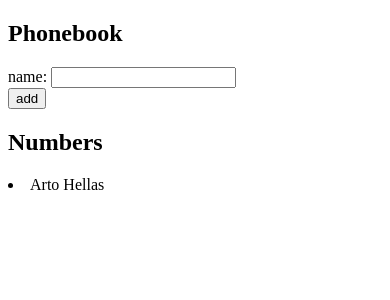
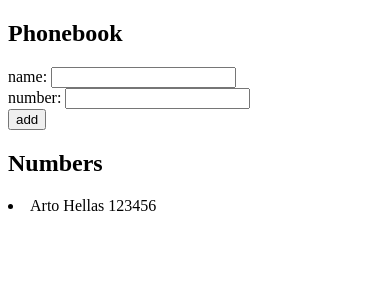
Before and after one commit to ShahSau/fullStack_HU, a React (Create React App) app in the folder part2/phonebook/: page / in a window 390 px wide. Shown: the top 300 px of the page. Built offline with nearby package versions, Linux system fonts and the light colour scheme.

Commit message:
2.8: The Phonebook Step3

```diff
--- a/part2/phonebook/src/App.js
+++ b/part2/phonebook/src/App.js
@@ -2,26 +2,36 @@ import React, { useState } from "react";
 import Person from "./components/Person";
 
 const App = () => {
-  const [persons, setPersons] = useState([{ name: "Arto Hellas" }]);
+  const [persons, setPersons] = useState([{ name: "Arto Hellas", number: 123456 }]);
   const [newName, setNewName] = useState("");
+  const [newNumber, setnewNumber] = useState("");
 
   const name_array = persons.map((person) => person.name);
+
   const handleNewName = (event) => {
-    setNewName(event.target.value);
+    // setNewName(event.target.value);
     if (name_array.includes(event.target.value)) {
       alert(`${event.target.value} is already added to phonebook`);
       setNewName("");
+      setnewNumber("")
     } else {
       setNewName(event.target.value);
     }
   };
+
+  const handleNewNumber = (event) => {
+    setnewNumber(event.target.value);
+  };
+
   const addName = (event) => {
     event.preventDefault();
     const newObj = {
       name: newName,
+      number:newNumber,
     };
     setPersons(persons.concat(newObj));
     setNewName("");
+    setnewNumber("")
   };
   return (
     <div>
@@ -31,12 +41,15 @@ const App = () => {
           name: <input value={newName} onChange={handleNewName} />
         </div>
         <div>
+          number: <input value={newNumber} onChange={handleNewNumber} />
+        </div>
+        <div>
           <button type="submit">add</button>
         </div>
       </form>
       <h2>Numbers</h2>
       {persons.map((person) => (
-        <Person key={Math.random()} person={person.name} />
+        <Person key={Math.random()} person={person.name} number ={person.number}/>
       ))}
     </div>
   );
--- a/part2/phonebook/src/components/Person.js
+++ b/part2/phonebook/src/components/Person.js
@@ -1,7 +1,7 @@
 import React from "react";
 
-const Person = ({ person }) => {
-  return <li>{person}</li>;
+const Person = ({ person,number }) => {
+  return <li>{person} {number}</li>;
 };
 
 export default Person;
```
